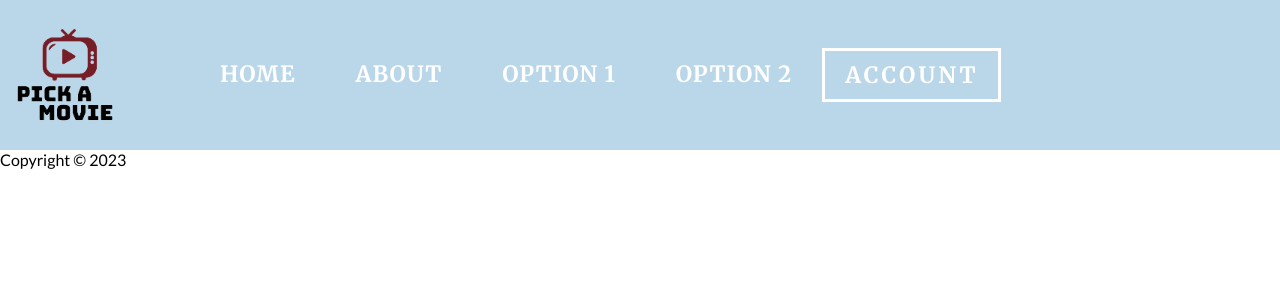
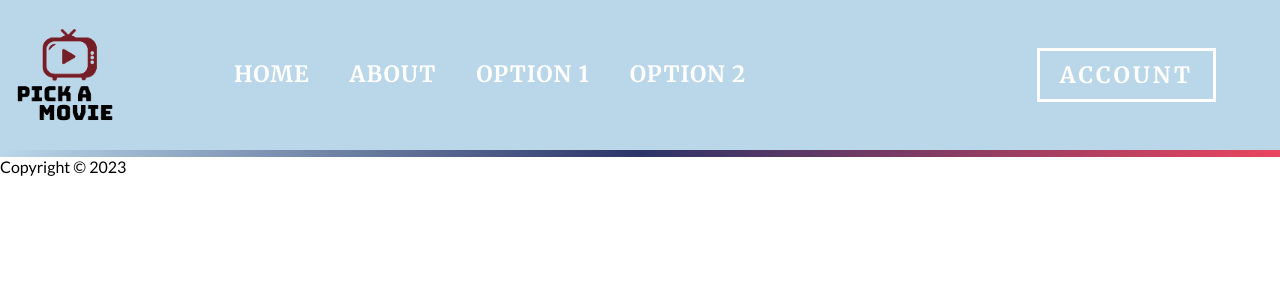
Before and after one commit to andrzejszlachta/pick-a-movie, a Vue app: page /home in a window 1280 px wide. Shown: the top 300 px of the page. Built offline with nearby package versions, Linux system fonts and the light colour scheme.

Commit message:
Header styling fix

```diff
--- a/src/components/TheHeader.vue
+++ b/src/components/TheHeader.vue
@@ -1,5 +1,6 @@
 <template>
   <header>
+    <div class="header-container">
       <img src="../assets/pickamovie-logo2.png" alt="logo">
       <nav>
         <ul>
@@ -10,6 +11,7 @@
         </ul>
       </nav>
       <base-button><router-link to="/home">Account</router-link></base-button>
+    </div>
   </header>
 </template>
 
@@ -23,23 +25,42 @@
 
 header {
   background-color: #BAD7E9;
+  &::after {
+    display: block;
+    content: '';
+    height: 7px;
+    background-color: #2B3467;
+    background: linear-gradient(90deg, rgba(186,215,233,1) 0%, rgba(43,52,103,1) 50%, rgba(235,69,95,1) 100%);
+  }
+  .header-container {
+    margin: 0 auto;
+    max-width: 1280px;
     display: flex;
     align-items: center;
+    button {
+      margin-left: auto;
+      margin-right: 5%;
+    }
     img {
       width: 150px;
       height: 150px;
     }
     nav {
+      margin-left: 5%;
       ul {
         font-family: 'Merriweather', serif;
         font-weight: bold;
         display: flex;
         justify-content: space-between;
         list-style: none;
+        margin: 0;
+        padding: 0;
         li {
-        margin-left: 30px;
-        margin-right: 30px;
+          margin-left: 10px;
+          margin-right: 10px;
           a {
+            display: block;
+            padding: 10px;
             text-decoration: none;
             font-size: 1.4rem;
             color: white;
@@ -60,7 +81,8 @@ header {
               background-color: #EB455F;
               transform: translateY(15px);
               opacity: 0;
-            transition: transform .2s ease-out, opacity .2s ease-out, ;
+              transition: transform .2s ease-out, opacity .2s ease-out;
+            }
           }
         }
       }
```
Lines whose indentation alone changed are shown as unchanged.
